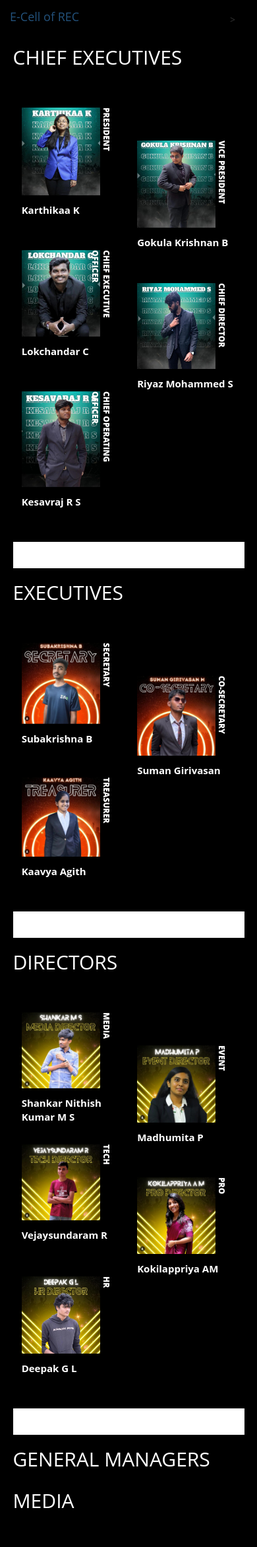
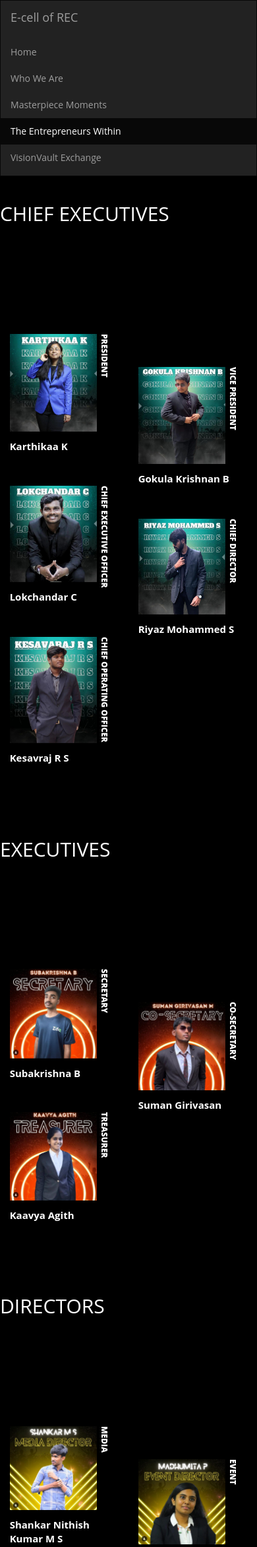
Before and after one commit to edc-rec/EDC_Website, a Flask app: page /team in a window 390 px wide. Shown: the top 2344 px of the page at 66% size. Run offline with Flask 3, Linux system fonts and the light colour scheme; some libraries are stand-ins or nearby versions.

Commit message:
more responsive css with proper navbar

```diff
--- a/static/gallery.css
+++ b/static/gallery.css
@@ -2,11 +2,11 @@
 
     padding: 0;
     margin: 0;
-    background-color: black;
 }
 
 body {
-    width: 60%;
+    width: 100%;
+    background-color: black;
     height: 100vh;
     margin: 0px auto;
     font-family: "Open Sans", sans-serif;
@@ -30,6 +30,7 @@
     font-size: 1.5em;
     font-weight: bold;
     margin-bottom: 10px;
+    color: white;
 }
 
 .photo-gallery-container {
--- a/static/team.css
+++ b/static/team.css
@@ -2,10 +2,16 @@
 	 box-sizing: border-box;
 	 padding: 0;
 	 margin: 0;
-     background-color: black;
+}
+.content{
+	width: 100%;
+	 height: 100vh;
+	 margin: 0px auto;
+	 font-family: "Open Sans", sans-serif;
 }
  body {
-	 width: 60%;
+	 width:100%;
+	 background-color: black;
 	 height: 100vh;
 	 margin: 0px auto;
 	 font-family: "Open Sans", sans-serif;
@@ -81,43 +87,21 @@
 	 margin-top: -70px;
 }
 
- @media screen and (max-width: 1440px) {
-	 body {
-		 width: 70%;
-	}
-	 body main {
-		 column-gap: 50px;
-	}
-}
+
  @media screen and (max-width: 1024px) {
-	 body {
-		 width: 80%;
-	}
+
 	 body main {
 		 column-gap: 35px;
 	}
 }
- @media screen and (max-width: 768px) {
-	 body {
-		 width: 90%;
-	}
+ @media screen and (max-width: 768px)  {
+
 	 body main {
 		 column-gap: 25px;
 	}
 }
  @media screen and (max-width: 600px) {
-	 body {
-		 width: 90%;
-		 height: auto;
-		 margin: 50px auto 10px;
-	}
-	 body header {
-		 height: auto;
-		 display: flex;
-		 flex-direction: column;
-		 justify-content: center;
-		 row-gap: 20px;
-	}
+
 	 body header .title {
 		 align-self: flex-start;
 	}
--- a/templates/team.html
+++ b/templates/team.html
@@ -6,38 +6,28 @@
     <title>Document</title>
     <link rel="stylesheet" href="https://maxcdn.bootstrapcdn.com/bootstrap/3.4.1/css/bootstrap.min.css">
 
-  <script src="https://ajax.googleapis.com/ajax/libs/jquery/3.6.4/jquery.min.js"></script>
+    <script src="https://ajax.googleapis.com/ajax/libs/jquery/3.7.1/jquery.min.js"></script>
   <script src="https://maxcdn.bootstrapcdn.com/bootstrap/3.4.1/js/bootstrap.min.js"></script>
 
     <link rel="stylesheet" href="static/team.css">
 </head>
-    <body data-spy="scroll" data-target=".navbar" data-offset="50">
-
-        <nav class="navbar navbar-dark bg-dark navbar-fixed-top">
-          <div class="container-fluid">
-            <div class="navbar-header">
-              <button type="button" class="navbar-toggle"  data-toggle="collapse" data-target="#myNavbar">
-                <span class="icon-bar" color:white></span>></span>
-                <span class="icon-bar" color:white></span>
-                <span class="icon-bar" color:white></span>
-              </button>
-              <a class="navbar-brand" href="/">E-Cell of REC</a>
-            </div>
-            <div class="collapse navbar-collapse" id="myNavbar">
-              <strong>
+    <body >
+        <nav class="navbar navbar-inverse">
+            <div class="container-fluid">
+              <div class="navbar-header">
+                <a class="navbar-brand" href="/">E-cell of REC</a>
+              </div>
               <ul class="nav navbar-nav">
-                <li class="active"><a href="/">Home</a></li>
+                <li ><a href="/">Home</a></li>
                 <li><a href="/aboutus">Who We Are</a></li>
                 <li><a href="/masterpiecemoments">Masterpiece Moments</a></li>
-                <li><a href="/team">The Entrepreneurs Within</a></li>
+                <li class="active"><a href="/team">The Entrepreneurs Within</a></li>
                 <li><a href="#visionvault-exchange">VisionVault Exchange</a></li>
+
               </ul>
-            </strong>
             </div>
-          </div>
-        </nav>
-
-
+          </nav>
+          <div class="content">
 <header>
     <div class="title">
         <h3>CHIEF EXECUTIVES</h3>
@@ -294,5 +284,6 @@
 
 
 </main>
+</div>
 </body>
 </html>
```
Also changed, not shown: static/style.css (+4 -8 lines), templates/aboutus.html (+7 -5 lines), templates/gallery.html (+8 -6 lines), templates/index.html (+7 -6 lines).
